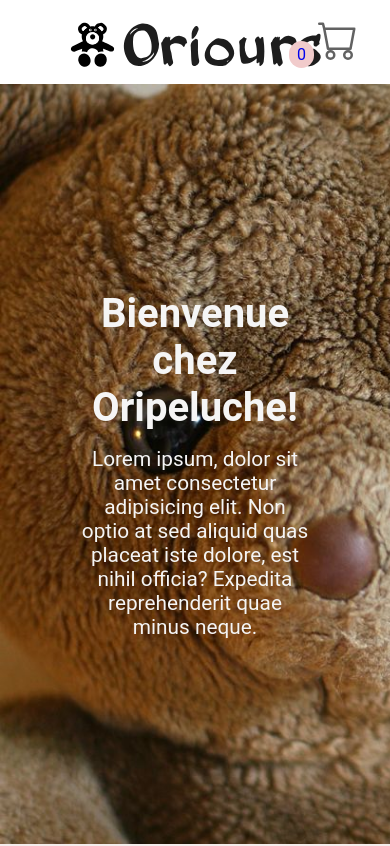
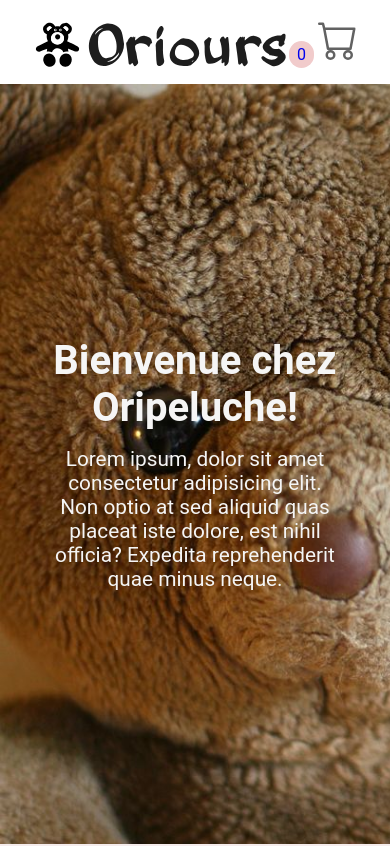
Before and after one commit to matteo-d/P5_OC, a website: page index.html in a window 390 px wide. Shown: the top 846 px of the page. Drawn offline with Linux system fonts and the light colour scheme; no server answers.

Commit message:
avancé responsive index et page produit

```diff
--- a/css/produit.scss
+++ b/css/produit.scss
@@ -1,5 +1,5 @@
 @import "mixins.scss";
-
+@import"responsive-produit.scss";
 * {
   margin: 0;
   padding: 0;
@@ -152,3 +152,4 @@ body {
   }
   @include styleFooter;
 }
+@include responsiveProduit;
--- /dev/null
+++ b/css/responsive-index.scss
@@ -0,0 +1,41 @@
+
+ @mixin responsiveIndex {
+    @media screen and (max-width: 1420px) {
+        body main div.product {
+            width: 70%;
+}
+}
+@media screen and (max-width: 900px) {
+    body main div.product {
+        width: 90%;
+}
+body header article {
+
+    width: 75%;
+}
+}
+@media screen and (max-width: 775px) {
+    body main div.product article p.product_description {
+        padding: 0rem 4rem 0rem 4rem;
+    }
+}
+@media screen and (max-width: 650px) {
+    body nav {
+
+        display: flex;
+
+        flex-direction: column;
+
+        align-items: flex-start;
+        height: 10vh;
+    }
+}
+@media screen and (max-width: 550px) {
+    body main div.product {
+        width: 97%;
+}
+body main div.product article p.product_description {
+    padding: 0rem 2rem 0rem 2rem;
+}
+}
+ }
--- /dev/null
+++ b/css/responsive-panier.scss
@@ -0,0 +1,3 @@
+@mixin responsiveLaptopPanier {
+
+}
--- /dev/null
+++ b/css/responsive-produit.scss
@@ -0,0 +1,26 @@
+@mixin responsiveProduit {
+    @media screen and (max-width: 2500px) {
+        body main div.product {
+            width: 65%;
+}
+}
+@media screen and (max-width: 1050px) {
+    body main div.product {
+        width: 80%;
+}
+}
+@media screen and (max-width: 950px) {
+    body main div.product {
+        width: 85%;
+}
+}
+@media screen and (max-width: 950px) {
+    body main .product article p.product_description {
+
+        width: 85%;
+    }
+}
+
+
+
+}
--- a/css/style.scss
+++ b/css/style.scss
@@ -1,5 +1,5 @@
 @import "mixins.scss";
-
+@import"responsive-index.scss";
 * {
   margin: 0;
   padding: 0;
@@ -80,7 +80,7 @@ body {
       }
       img.ourspic {
         width: 100%;
-        height: 35rem;
+
         border-top-right-radius: 33px;
         border-top-left-radius: 33px;
         border-bottom-right-radius: 33px;
@@ -121,3 +121,4 @@ body {
   }
   @include styleFooter;
 }
+@include responsiveIndex;
```
Also changed, not shown: index.html (+2 -16 lines), css/produit.css, css/responsive-index.css (added), css/responsive-panier.css (added), css/responsive-produit.css (added), css/style.css, 5 other files.
